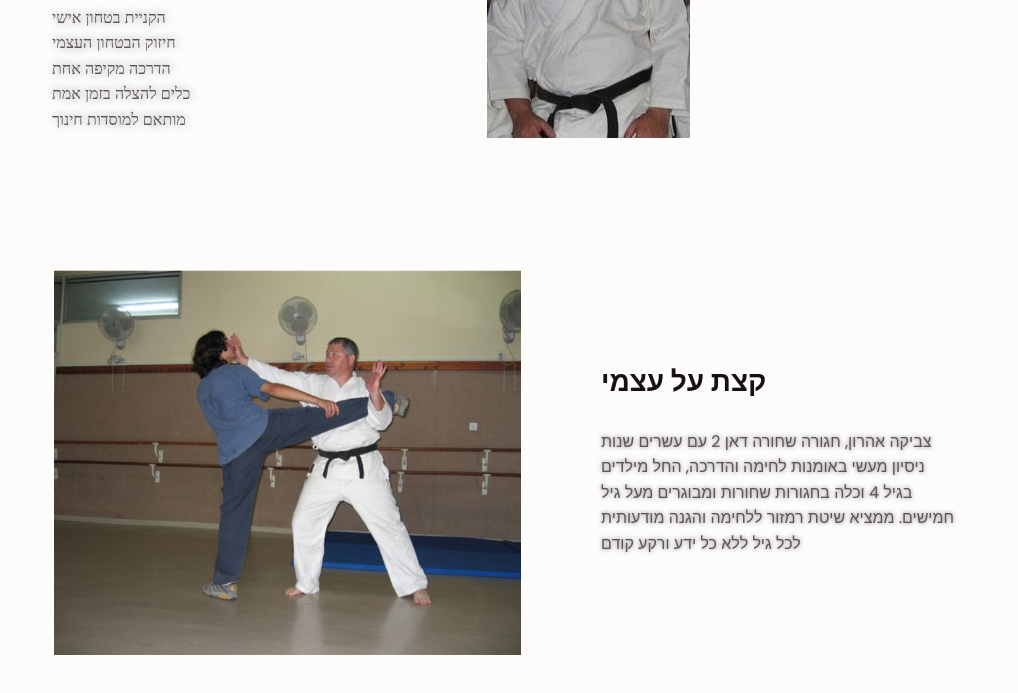
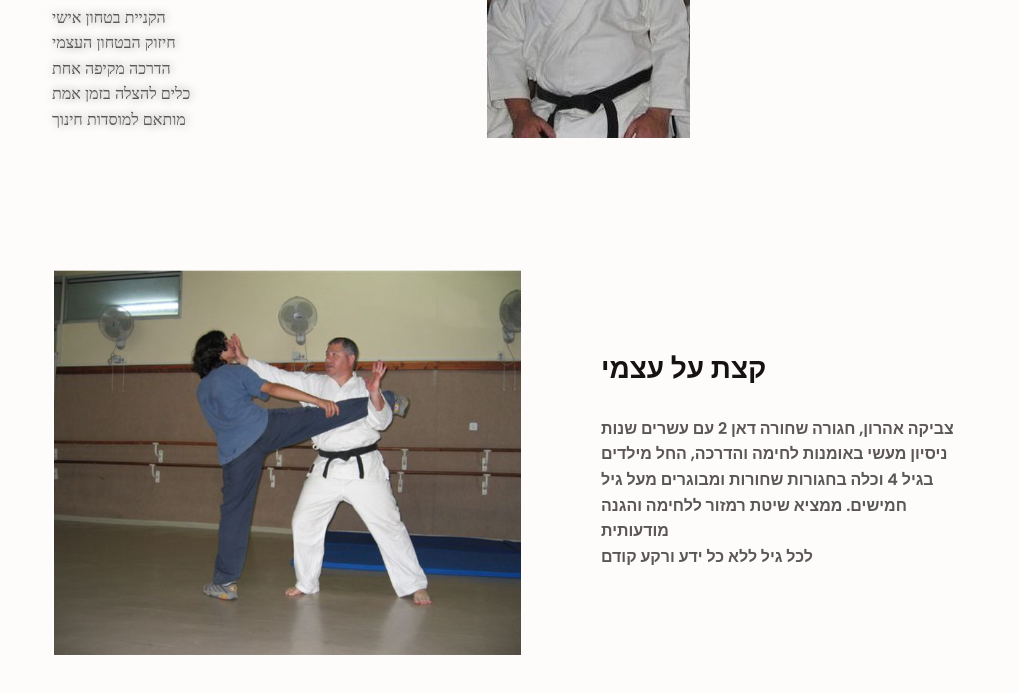
Before and after one commit to ShaniAharon/ramzor, a plain HTML site: page index.html in a window 1280 px wide. Shown: the part 285-978 px from the top of the page, without its empty margins (136-1154 px from the left). Drawn offline with nearby package versions, Linux system fonts and the light colour scheme.

Commit message:
feat: drop-shadow

```diff
--- a/assets/css/styles.css
+++ b/assets/css/styles.css
@@ -325,7 +325,8 @@ img {
 
 .share__description {
   margin-bottom: var(--mb-2);
-  text-shadow: 0 0 4px #2725259e;
+  font-weight: 600;
+  /* text-shadow: 0 0 4px #2725259e; */
 }
 
 .share__img {
@@ -647,7 +648,7 @@ img {
   }
 }
 
-@media screen and (max-width: 500px) {
+@media screen and (max-width: 550px) {
   .logo {
     width: 3.5rem;
   }
```
